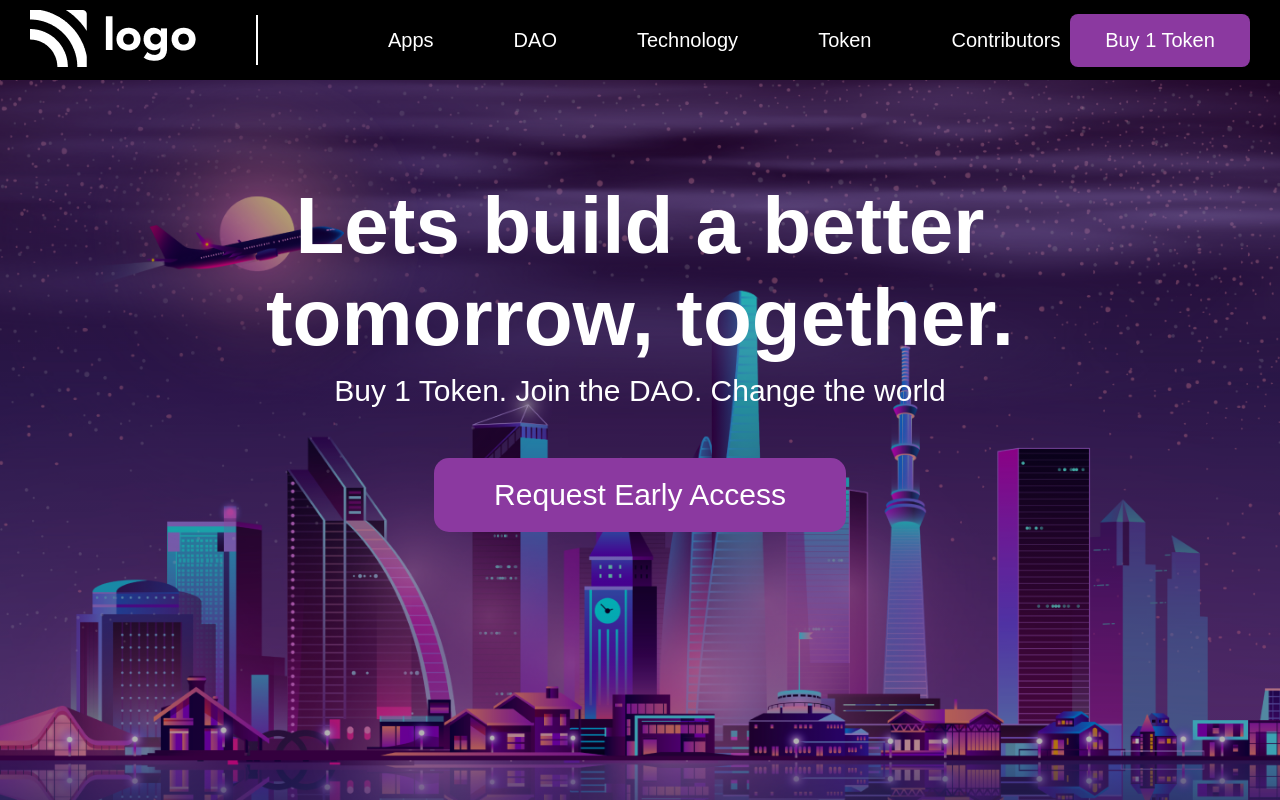
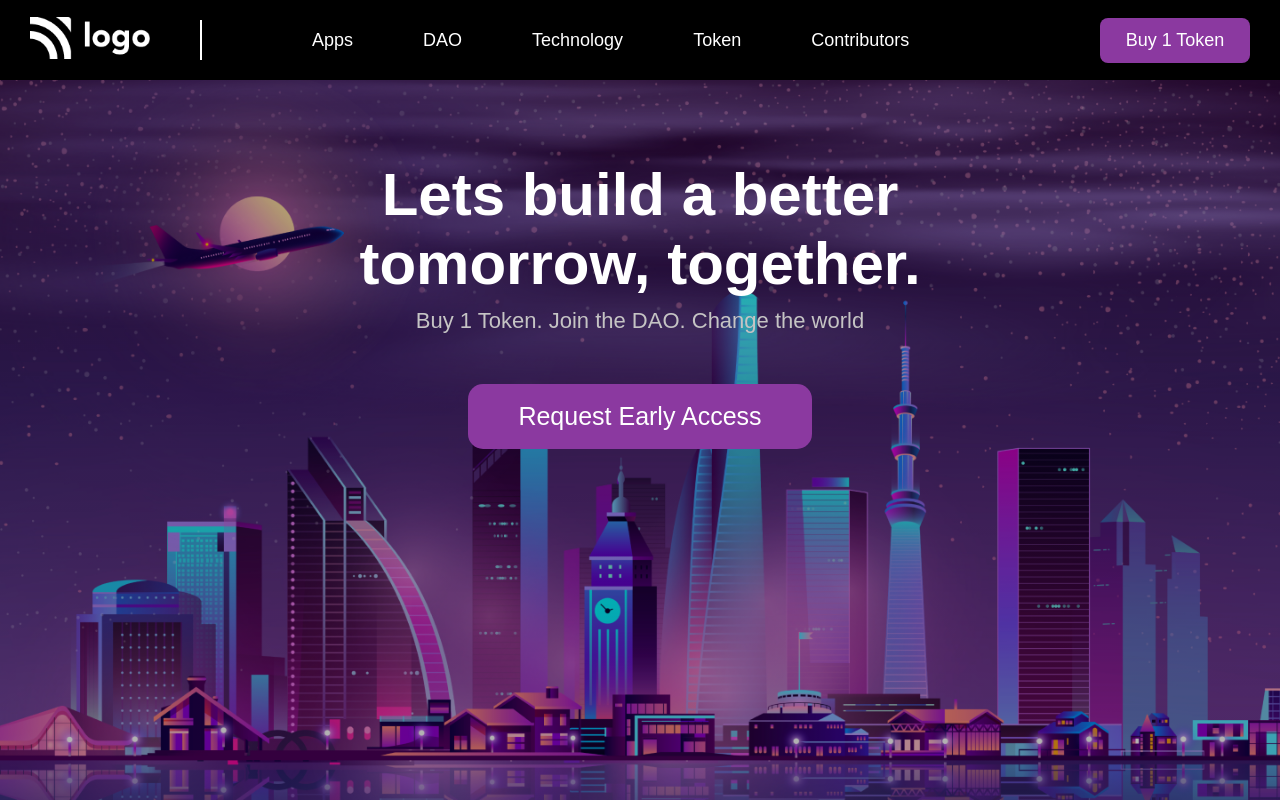
Before and after one commit to Sumantkm/Project-5-DAO-home-page, a website: page index.html in a window 1280 px wide. Drawn offline with Linux system fonts and the light colour scheme.

Commit message:
font size updated

```diff
--- a/style.css
+++ b/style.css
@@ -28,6 +28,7 @@ body{
 
 .navbar div img{
     margin-left: 30px;
+    width: 120px;
 }
 
 .navbar .grow-list {
@@ -35,32 +36,32 @@ body{
 }
 
 .navbar .line {
-    height: 50px;
+    height: 40px;
     width: 2px;
     background-color: #ffffff;
-    margin-left: 60px;
+    margin-left: 50px;
 }
 
 .navbar .grow-list .list {
     display: flex;
     list-style: none;
     color: #ffffff;
-    font-size: 20px;
+    font-size: 18px;
     font-weight: 400;
-    margin-left: 50px;
+    margin-left: 40px;
     cursor: pointer;
 }
 
 .navbar .grow-list .list .list-item{
-    padding-left: 80px;
+    padding-left: 70px;
 }
 
 .navbar .button-small{
     background-color: #8b39a0;
-    width: 180px;
-    padding:15px 0;
+    width: 150px;
+    padding:12px 0;
     color: #ffffff;
-    font-size: 20px;
+    font-size: 18px;
     margin-right: 30px;
     border: none;
     border-radius: 8px;
@@ -83,21 +84,22 @@ body{
 }
  .hero .hero-heading{
      font-family: sans-serif;
-     font-size: 80px;
-     width: 1000px;
-     margin-top: 100px;
+     font-size: 60px;
+     width: 800px;
+     margin-top: 80px;
      font-weight: 900;
      text-align: center;
  }
 
  .hero .hero-description{
-      font-size: 30px;
+      font-size: 22px;
       margin-top: 10px;
+      color: #c5c4c4;
  }
 
  .hero .button-large{
-     padding: 20px 60px;
-     font-size: 30px;
+     padding: 18px 50px;
+     font-size: 25px;
      background-color: #8b39a0;
      color: #ffffff;
      border: none;
```
